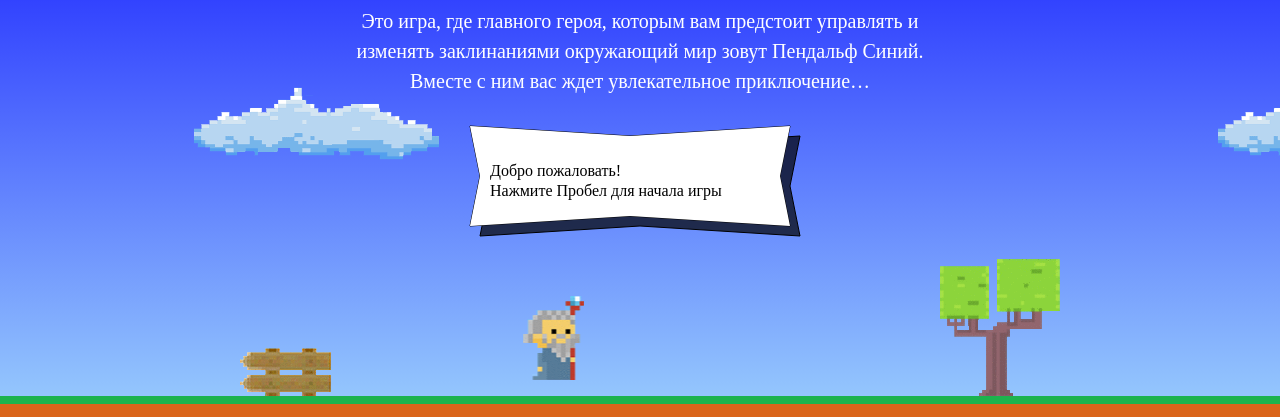
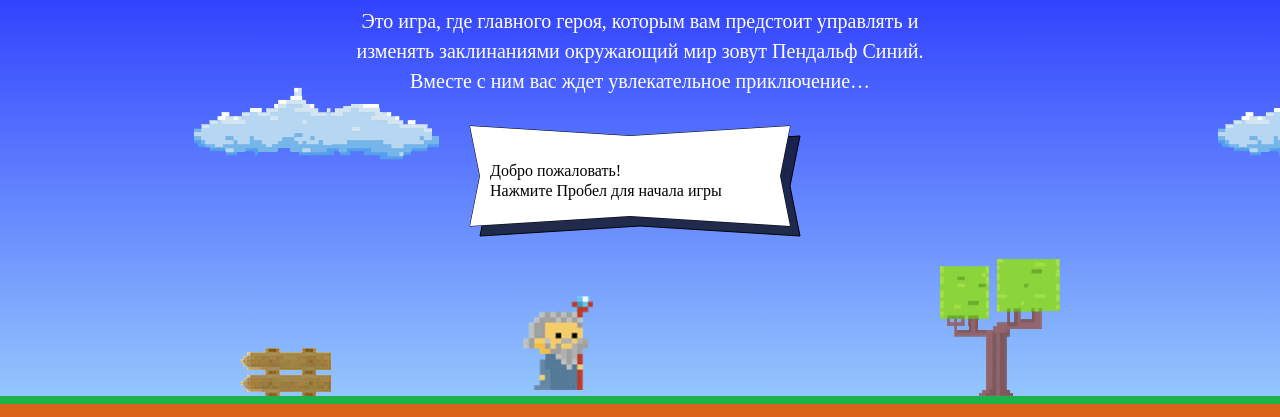
Before and after one commit to ZheckAnd/423969-code-and-magick, a website: page index.html in a window 1280 px wide. Shown: the part 203-620 px from the top of the page. Drawn offline with Linux system fonts and the light colour scheme; a web font is replaced by a local one.

Commit message:
Изменил ширину и высоту мага

```diff
--- a/index.html
+++ b/index.html
@@ -180,7 +180,17 @@
     <p class="setup-similar-label">Петр Петров</p>
   </div>
 </template>
-
+<script>
+	var fireballSize = 22;
+	var getFireballSpeed = function(left) {
+		return left ? 5 : 2;
+	};
+	var wizardSpeed = 3;
+	var wizardWidth = 70;
+	var getWizardHeight = function () {
+		return (1.337 * wizardWidth);
+	}
+</script>
 <script src="js/game.js"></script>
 
 </body>
```
